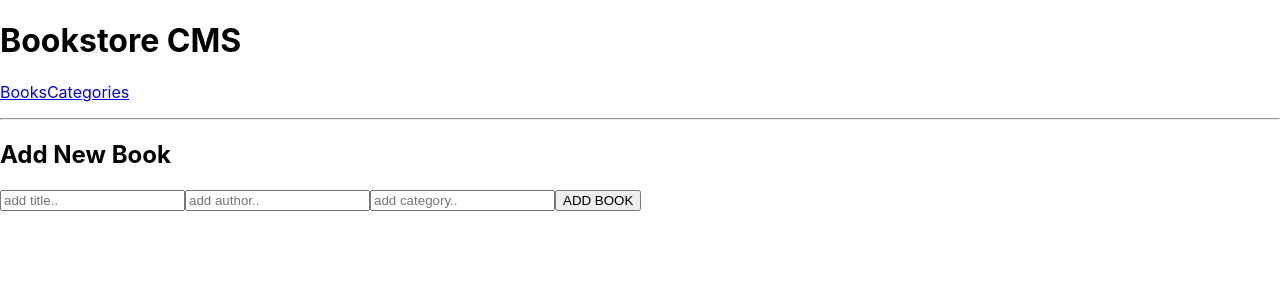
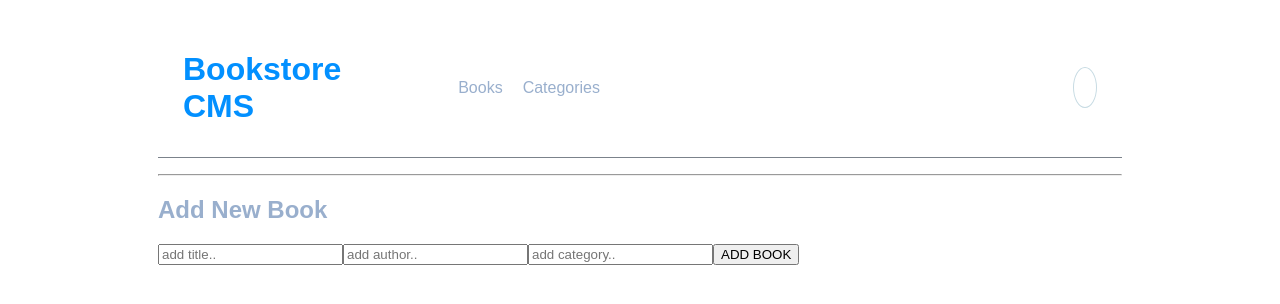
Before and after one commit to omarbabou/bookstore-app, a React (Create React App) app: page / in a window 1280 px wide. Shown: the top 304 px of the page. Built offline with nearby package versions, Linux system fonts and the light colour scheme.

Commit message:
Give styles to the navbar

```diff
--- a/src/App.js
+++ b/src/App.js
@@ -8,6 +8,7 @@ import { useSelector, useDispatch } from 'react-redux';
 import Categories from './components/Categories';
 import { fetchBooks } from './redux/books/books';
 import Books from './components/Books';
+import './index.css';
 
 const App = () => {
   const state = useSelector((state) => state);
--- a/src/index.css
+++ b/src/index.css
@@ -1,27 +1,56 @@
+
+html {
+  box-sizing: border-box;
+}
+
+*,
+*::before,
+*::after {
+  box-sizing: inherit;
+}
+
 body {
   margin: 0;
-  font-family:
-    -apple-system,
-    BlinkMacSystemFont,
-    "Segoe UI",
-    Roboto,
-    Oxygen,
-    Ubuntu,
-    Cantarell,
-    "Fira Sans",
-    "Droid Sans",
-    "Helvetica Neue",
-    sans-serif;
-  -webkit-font-smoothing: antialiased;
-  -moz-osx-font-smoothing: grayscale;
+  padding: 0;
+  color: #99afcd;
+  font-family: 'Montserrat', sans-serif;
 }
 
-code {
-  font-family:
-    source-code-pro,
-    Menlo,
-    Monaco,
-    Consolas,
-    "Courier New",
-    monospace;
+.App {
+  width: 80vw;
+  margin: 0 auto;
+  background-color: white;
+  padding: 20px 30px;
 }
+
+/* Navbar
+*************************** */
+
+.nav-header {
+  display: flex;
+  align-items: center;
+  padding: 10px 25px;
+  gap: 15px;
+  border-bottom: 1px solid #7b828b;
+}
+
+nav a {
+  font-weight: 300;
+  text-decoration: none;
+  color: #99afcd;
+  margin: 10px;
+}
+
+.fa-user {
+  color: #0290ff;
+  margin-left: 35vw;
+  border: 1px solid #c7dbe3;
+  border-radius: 50%;
+  padding: 11px;
+}
+
+h1 {
+  color: #0290ff;
+  margin-right: 30px;
+  font-weight: 700;
+}
```
